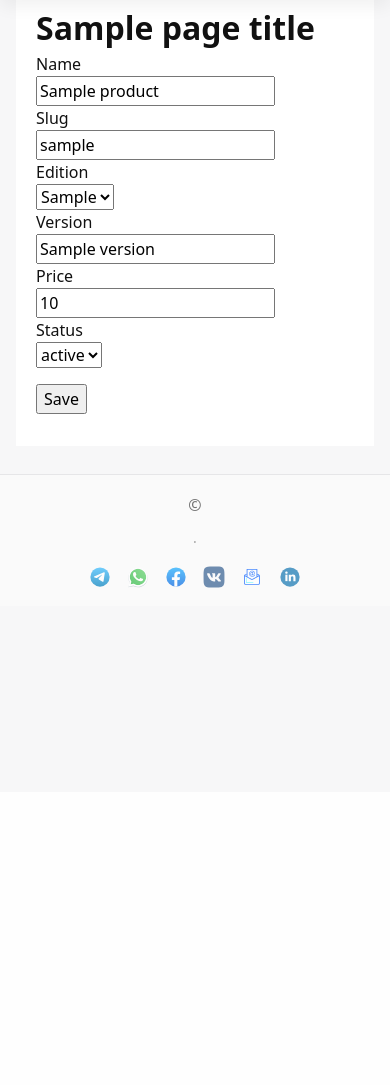
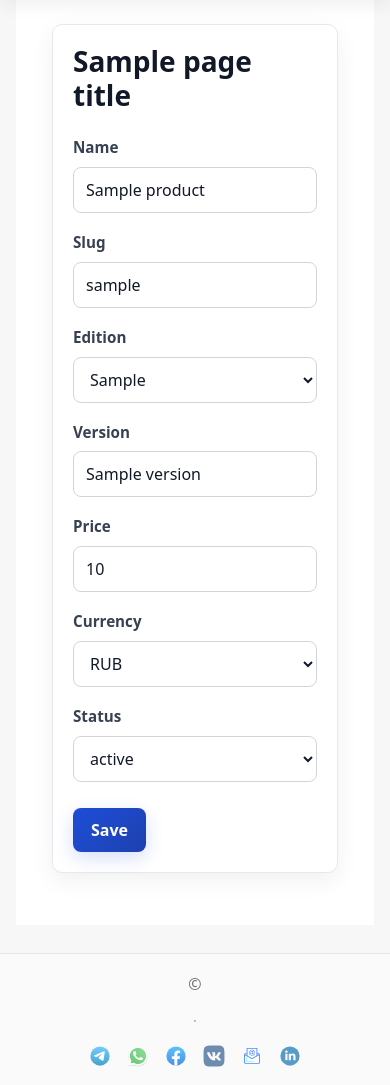
Before and after one commit to AndreyKhokhlovGeekBrains/SmartBudgetSite, a Python web app: template app/templates/admin_product_form.html in a window 390 px wide. Shown: the part 52-1137 px from the top of the page. Before the commit the page ends 640 px from the top, so only its background shows below. Run offline with Jinja, Linux system fonts and the light colour scheme; the template is opened without the code that fills it: most values are stand-ins (such as "Sample title", 1, 10 or a date in 2020).

Commit message:
Sprint 15: implement admin product management and admin auth

```diff
--- a/app/core/config.py
+++ b/app/core/config.py
@@ -32,6 +32,8 @@ class Settings(BaseSettings):
     MAIL_SMTP_PASSWORD: str = ""
     MAIL_SMTP_TLS: bool = True
 
+    admin_token: str
+
     model_config = SettingsConfigDict(
         env_file=ENV_FILE,
         env_file_encoding="utf-8",
--- /dev/null
+++ b/app/static/css/admin_products.css
@@ -0,0 +1,127 @@
+/* =========================
+   Admin: Product Form
+   ========================= */
+
+.admin-form {
+    max-width: 720px;
+    margin: 32px auto;
+    padding: 32px;
+    background: #ffffff;
+    border: 1px solid #e6e8ec;
+    border-radius: 12px;
+    box-shadow: 0 8px 24px rgba(16, 24, 40, 0.06);
+}
+
+.admin-form-title {
+    margin: 0 0 24px;
+    font-size: 2rem;
+    line-height: 1.2;
+    font-weight: 700;
+    color: #111827;
+}
+
+.admin-form-body {
+    display: flex;
+    flex-direction: column;
+    gap: 18px;
+}
+
+.form-group {
+    display: flex;
+    flex-direction: column;
+    gap: 8px;
+}
+
+.form-group label {
+    font-size: 0.95rem;
+    font-weight: 600;
+    color: #374151;
+}
+
+.form-group input,
+.form-group select {
+    width: 100%;
+    max-width: 100%;
+    min-height: 44px;
+    padding: 10px 12px;
+    font: inherit;
+    color: #111827;
+    background: #ffffff;
+    border: 1px solid #d0d5dd;
+    border-radius: 8px;
+    box-sizing: border-box;
+}
+
+.form-group input:focus,
+.form-group select:focus {
+    outline: none;
+    border-color: #1d4ed8;
+    box-shadow: 0 0 0 3px rgba(29, 78, 216, 0.12);
+}
+
+.form-actions {
+    margin-top: 8px;
+    display: flex;
+    justify-content: flex-start;
+}
+
+.btn-primary {
+    min-height: 44px;
+    padding: 0 18px;
+    font: inherit;
+    font-weight: 600;
+    color: #ffffff;
+    background: linear-gradient(135deg, #1d4ed8, #1e40af);
+    border: none;
+    border-radius: 8px;
+    cursor: pointer;
+    box-shadow: 0 6px 18px rgba(29, 78, 216, 0.18);
+}
+
+.btn-primary:hover {
+    filter: brightness(1.03);
+}
+
+.btn-primary:active {
+    transform: translateY(1px);
+}
+
+@media (max-width: 768px) {
+    .admin-form {
+        margin: 20px 16px;
+        padding: 20px;
+        border-radius: 10px;
+    }
+
+    .admin-form-title {
+        font-size: 1.75rem;
+    }
+}
+
+/* =========================
+   Admin: Dashboard
+   ========================= */
+
+.admin-dashboard-links {
+    display: flex;
+    flex-direction: column;
+    gap: 12px;
+    margin-top: 16px;
+}
+
+.admin-link-card {
+    display: block;
+    padding: 14px 16px;
+    border: 1px solid #e6e8ec;
+    border-radius: 10px;
+    text-decoration: none;
+    color: #111827;
+    font-weight: 600;
+    background: #f9fafb;
+    transition: all 0.15s ease;
+}
+
+.admin-link-card:hover {
+    background: #f3f4f6;
+    border-color: #d0d5dd;
+}
--- a/app/templates/admin_product_form.html
+++ b/app/templates/admin_product_form.html
@@ -1,22 +1,27 @@
 {% extends "base.html" %}
 
+{% block extra_head %}
+<link rel="stylesheet" href="{{ url_for('static', path='css/admin_products.css') }}">
+{% endblock %}
+
 {% block content %}
-<div style="max-width: 600px;">
-    <h1>{{ page_title }}</h1>
+<div class="admin-form">
+    <h1 class="admin-form-title">{{ page_title }}</h1>
 
-    <form method="post" action="{{ form_action }}">
-        <div>
-            <label>Name</label><br>
+    <form method="post" action="{{ form_action }}" class="admin-form-body">
+
+        <div class="form-group">
+            <label>Name</label>
             <input type="text" name="name" value="{{ product.name if product else '' }}" required>
         </div>
 
-        <div>
-            <label>Slug</label><br>
+        <div class="form-group">
+            <label>Slug</label>
             <input type="text" name="slug" value="{{ product.slug if product else '' }}" required>
         </div>
 
-        <div>
-            <label>Edition</label><br>
+        <div class="form-group">
+            <label>Edition</label>
             <select name="edition" required>
                 {% for e in allowed_editions %}
                 <option value="{{ e }}"
@@ -27,18 +32,33 @@
             </select>
         </div>
 
-        <div>
-            <label>Version</label><br>
+        <div class="form-group">
+            <label>Version</label>
             <input type="text" name="version" value="{{ product.version if product else '' }}" required>
         </div>
 
-        <div>
-            <label>Price</label><br>
-            <input type="number" step="0.01" name="price" value="{{ product.price if product else '' }}" required>
+        <div class="form-group">
+            <label>Price</label>
+            <input type="number" step="0.01" name="price"
+                   value="{{ active_price.amount if active_price else '' }}" required>
         </div>
 
-        <div>
-            <label>Status</label><br>
+        <div class="form-group">
+            <label>Currency</label>
+            <select name="currency_code" required>
+                <option value="RUB"
+                    {% if active_price and active_price.currency_code == "RUB" %}selected{% elif not active_price %}selected{% endif %}>
+                    RUB
+                </option>
+                <option value="EUR"
+                    {% if active_price and active_price.currency_code == "EUR" %}selected{% endif %}>
+                    EUR
+                </option>
+            </select>
+        </div>
+
+        <div class="form-group">
+            <label>Status</label>
             <select name="status" required>
                 {% for s in allowed_statuses %}
                 <option value="{{ s }}"
@@ -49,9 +69,10 @@
             </select>
         </div>
 
-        <div style="margin-top: 16px;">
-            <button type="submit">Save</button>
+        <div class="form-actions">
+            <button type="submit" class="btn-primary">Save</button>
         </div>
+
     </form>
 </div>
 {% endblock %}
```
Also changed, not shown: app/dependencies.py (+22 -0 lines), app/templates/admin_dashboard.html (added, +25 -0 lines), app/templates/admin_login.html (added, +24 -0 lines), app/web/routes.py (+273 -26 lines), docs/backend_architecture.md (+68 -1 lines), tests/conftest.py (+8 -0 lines), tests/repositories/test_feedback_admin_repository.py (+18 -4 lines), tests/test_feedback_api.py (+13 -3 lines), tests/test_purchase_check.py (+5 -5 lines), tests/web/test_admin_feedback_edge_cases.py (+2 -1 lines), tests/web/test_admin_feedback_routes.py (+5 -4 lines), tests/web/test_admin_products_routes.py (+15 -1 lines), tests/web/test_reviews_page.py (+3 -3 lines), 2 other files.
